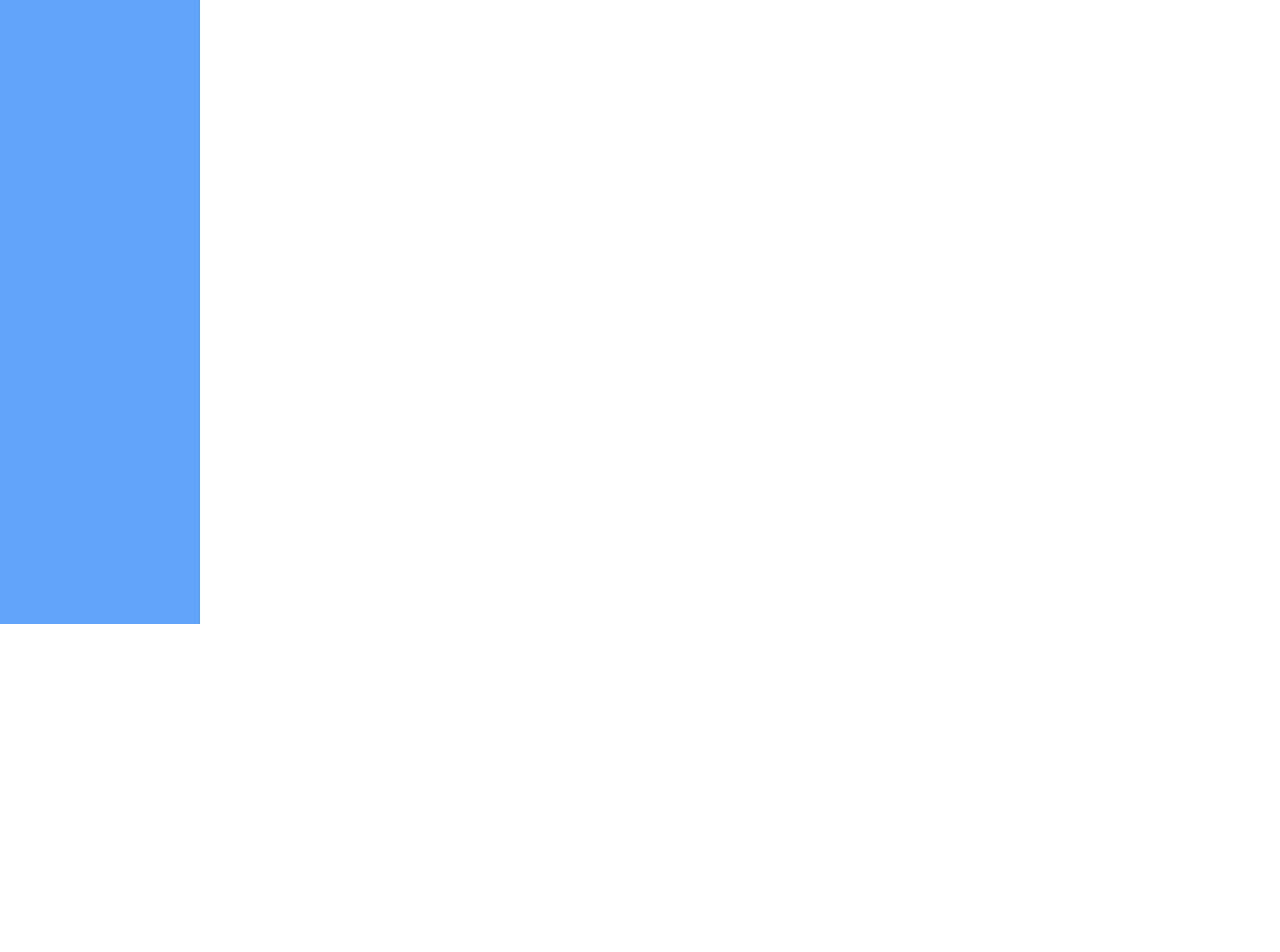
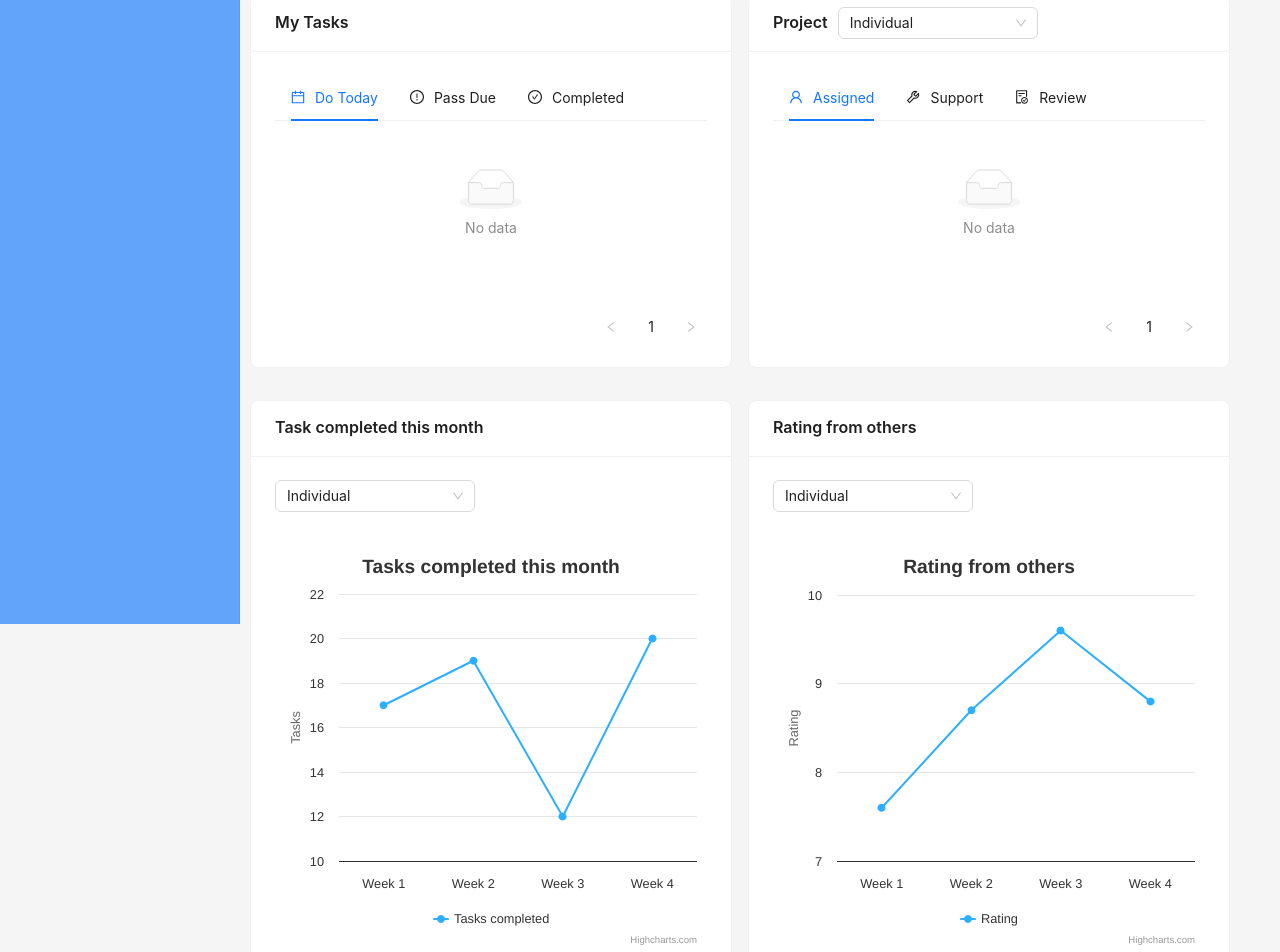
Before and after one commit to phanhieu2507/UIUX_Easy_Manage, a React (Create React App) app: page /home in a window 1280 px wide. Shown: the part 240-1192 px from the top of the page. Before the commit the page ends 864 px from the top, so only its background shows below. Built offline with nearby package versions, Linux system fonts and the light colour scheme.

Commit message:
home screen

```diff
--- a/package.json
+++ b/package.json
@@ -8,7 +8,11 @@
     "@testing-library/react": "^13.4.0",
     "@testing-library/user-event": "^13.5.0",
     "antd": "^5.6.2",
+    "chart.js": "^4.3.0",
+    "highcharts": "^11.1.0",
+    "highcharts-react-official": "^3.2.0",
     "react": "^18.2.0",
+    "react-chartjs-2": "^5.2.0",
     "react-dom": "^18.2.0",
     "react-router-dom": "^6.14.0",
     "react-scripts": "5.0.1",
--- a/src/components/navbar.js
+++ b/src/components/navbar.js
@@ -106,7 +106,7 @@ const Navbar = () => {
 
 
   return (
-    <Header className="bg-blue-400">
+    <Header className="bg-blue-400 fixed top-0 left-0 right-0 z-10 ">
       <div className="flex items-center justify-between mx-auto h-full">
         <Button
           type="text"
--- a/src/components/sidebar.js
+++ b/src/components/sidebar.js
@@ -19,9 +19,9 @@ const Sidebar = () => {
         navigate('/tasks')
     }
   return (
-    <Sider width={200} theme="light" style={{ height: '100vh' }} className='bg-blue-400'>
+    <Sider width={200} theme="light" style={{ height: '100vh' }} className='bg-blue-400 '>
       <div className="logo" />
-      <Menu mode="inline" defaultSelectedKeys={['1']} style={{ height: '100%' }} className='bg-blue-400'>
+      <Menu mode="inline" defaultSelectedKeys={['1']} style={{ height: '100%' }} className='bg-blue-400 fixed top-16 left-0 w-60'>
         <Menu.Item key="1" icon={<HomeOutlined /> } onClick={handleHomeClick}>
           Home
         </Menu.Item>
--- a/src/pages/home/home.js
+++ b/src/pages/home/home.js
@@ -1,18 +1,271 @@
-import React from 'react';
-import { Layout, Menu, Input, Avatar, Button } from 'antd';
-import { MenuOutlined, PlusOutlined } from '@ant-design/icons';
-import Navbar from '../../components/navbar';
-import Sidebar from '../../components/sidebar';
-const { Header } = Layout;
-const { Search } = Input;
+import { useState } from "react";
+import {
+  Layout,
+  Typography,
+  Row,
+  Col,
+  Card,
+  Menu,
+  List,
+  Checkbox,
+  Select,
+} from "antd";
+import {
+  CalendarOutlined,
+  ExclamationCircleOutlined,
+  CheckCircleOutlined,
+  UserOutlined,
+  ToolOutlined,
+  FileDoneOutlined,
+} from "@ant-design/icons";
+import Highcharts from "highcharts";
+import HighchartsReact from "highcharts-react-official";
+
+import Navbar from "../../components/navbar";
+import Sidebar from "../../components/sidebar";
+
+const { Content } = Layout;
+const { Title } = Typography;
+const { Option } = Select;
+
+const tasksData = [
+  // Các task tương tự như trong ví dụ trước
+];
+
+const projects = [
+  { id: "0", name: "Individual" },
+  { id: "1", name: "Hust Lab" },
+  { id: "2", name: "UIUX" },
+  { id: "3", name: "Sun*Asterisk" },
+];
 
 const Home = () => {
+  const lineChartData = {
+    categories: ["Week 1", "Week 2", "Week 3", "Week 4"],
+    data: [17, 19, 12, 20],
+  };
+
+  const lineChartOptions = {
+    title: {
+      text: "Tasks completed this month",
+    },
+    xAxis: {
+      categories: lineChartData.categories,
+    },
+    yAxis: {
+      title: {
+        text: "Tasks",
+      },
+    },
+    series: [
+      {
+        name: "Tasks completed",
+        data: lineChartData.data,
+      },
+    ],
+  };
+
+  const ratingChartData = {
+    categories: ["Week 1", "Week 2", "Week 3", "Week 4"],
+    data: [7.6, 8.7, 9.6, 8.8],
+  };
+
+  const ratingChartOptions = {
+    title: {
+      text: "Rating from others",
+    },
+    xAxis: {
+      categories: ratingChartData.categories,
+    },
+    yAxis: {
+      title: {
+        text: "Rating",
+      },
+    },
+    series: [
+      {
+        name: "Rating",
+        data: ratingChartData.data,
+      },
+    ],
+  };
+
+  const [selectedMenuKey, setSelectedMenuKey] = useState("1");
+  const [selectedProject, setSelectedProject] = useState("0");
+
+  const handleMenuClick = ({ key }) => {
+    setSelectedMenuKey(key);
+  };
+
+  const handleProjectSelect = (value) => {
+    setSelectedProject(value);
+  };
+
+  const getFilteredTasks = (key) => {
+    if (key === "1") {
+      return tasksData.filter((task) => !task.completed);
+    } else if (key === "2") {
+      return tasksData.filter(
+        (task) => task.dueDate < new Date().toISOString()
+      );
+    } else if (key === "3") {
+      return tasksData.filter((task) => task.completed);
+    }
+    return tasksData;
+  };
+
+  const filteredTasks = getFilteredTasks(selectedMenuKey);
+
   return (
-    <>
-   <Navbar/>
-   <Sidebar/>
-   </>
+    <Layout>
+      <Navbar />
+      <Layout>
+        <Sidebar />
+        <Content style={{ padding: "50px" }}>
+          <div
+            style={{ display: "flex", justifyContent: "center" }}
+            className="pt-24 pb-8"
+          >
+            <Title level={2} style={{ fontFamily: "Roboto", fontSize: "32px" }}>
+              Good morning, Hieu
+            </Title>
+          </div>
+          <Row gutter={[16, 16]}>
+            <Col span={12}>
+              <Card title="My Tasks" style={{ minHeight: "300px" }}>
+                <Menu
+                  mode="horizontal"
+                  defaultSelectedKeys={["1"]}
+                  selectedKeys={[selectedMenuKey]}
+                  onClick={handleMenuClick}
+                >
+                  <Menu.Item key="1" icon={<CalendarOutlined />}>
+                    Do Today
+                  </Menu.Item>
+                  <Menu.Item key="2" icon={<ExclamationCircleOutlined />}>
+                    Pass Due
+                  </Menu.Item>
+                  <Menu.Item key="3" icon={<CheckCircleOutlined />}>
+                    Completed
+                  </Menu.Item>
+                </Menu>
+                <List
+                  dataSource={filteredTasks}
+                  renderItem={(task) => (
+                    <List.Item>
+                      <Checkbox checked={task.completed}>{task.title}</Checkbox>
+                    </List.Item>
+                  )}
+                  pagination={{
+                    pageSize: 10,
+                  }}
+                />
+              </Card>
+            </Col>
+            <Col span={12}>
+              <Card
+                title={
+                  <div style={{ display: "flex", alignItems: "center" }}>
+                    <span style={{ marginRight: "10px" }}>Project  </span>
+                    <Select
+                      defaultValue={selectedProject}
+                      style={{ width: 200 }}
+                      onChange={handleProjectSelect}
+                    >
+                      {projects.map((project) => (
+                        <Option key={project.id} value={project.id}>
+                          {project.name}
+                        </Option>
+                      ))}
+                    </Select>
+                  </div>
+                }
+              >
+                <Menu
+                  mode="horizontal"
+                  defaultSelectedKeys={["1"]}
+                  onClick={() => {}}
+                >
+                  <Menu.Item key="1" icon={<UserOutlined />}>
+                    Assigned
+                  </Menu.Item>
+                  <Menu.Item key="2" icon={<ToolOutlined />}>
+                    Support
+                  </Menu.Item>
+                  <Menu.Item key="3" icon={<FileDoneOutlined />}>
+                    Review
+                  </Menu.Item>
+                </Menu>
+                {/* Các task tương ứng */}
+                <List
+                  dataSource={filteredTasks}
+                  renderItem={(task) => (
+                    <List.Item>
+                      <Checkbox checked={task.completed}>{task.title}</Checkbox>
+                    </List.Item>
+                  )}
+                  pagination={{
+                    pageSize: 10,
+                  }}
+                />
+              </Card>
+            </Col>
+          </Row>
+          <Row gutter={[16, 16]} className="pt-8">
+            <Col span={12}>
+              <Card title="Task completed this month">
+                <Select
+                  defaultValue={selectedProject}
+                  style={{ width: 200, marginBottom: "16px" }}
+                  onChange={handleProjectSelect}
+                >
+                  {projects.map((project) => (
+                    <Option key={project.id} value={project.id}>
+                      {project.name}
+                    </Option>
+                  ))}
+                </Select>
+                <div style={{ marginTop: "20px" }}>
+                  <HighchartsReact
+                    highcharts={Highcharts}
+                    options={lineChartOptions}
+                  />
+                </div>
+                <div style={{ marginTop: "10px", textAlign: "center" }}>
+                  Total:{" "}
+                  {lineChartData.data.reduce((total, value) => total + value, 0)}
+                </div>
+              </Card>
+            </Col>
+            <Col span={12}>
+              <Card title="Rating from others">
+                <Select
+                  defaultValue={selectedProject}
+                  style={{ width: 200, marginBottom: "16px" }}
+                  onChange={handleProjectSelect}
+                >
+                  {projects.map((project) => (
+                    <Option key={project.id} value={project.id}>
+                      {project.name}
+                    </Option>
+                  ))}
+                </Select>
+                <div style={{ marginTop: "20px" }}>
+                  <HighchartsReact
+                    highcharts={Highcharts}
+                    options={ratingChartOptions}
+                  />
+                </div>
+                <div style={{ marginTop: "10px", textAlign: "center" }}>
+  Average: 8.67
+</div>
+              </Card>
+            </Col>
+          </Row>
+        </Content>
+      </Layout>
+    </Layout>
   );
-}
+};
 
 export default Home;
--- a/src/pages/task/task.js
+++ b/src/pages/task/task.js
@@ -206,7 +206,10 @@ const Task = () => {
                 />
                 <div class="checkbox-animate">
                   <label>
-                    <input type="checkbox" name="check" />
+                    <input type="checkbox" name="check" onClick={(e) => {
+                    e.stopPropagation();
+
+                  }} />
                     <span class="input-check"></span>
                   </label>
                 </div>
```
Also changed, not shown: 1 other file (tests, documents, lock files or other folders).
